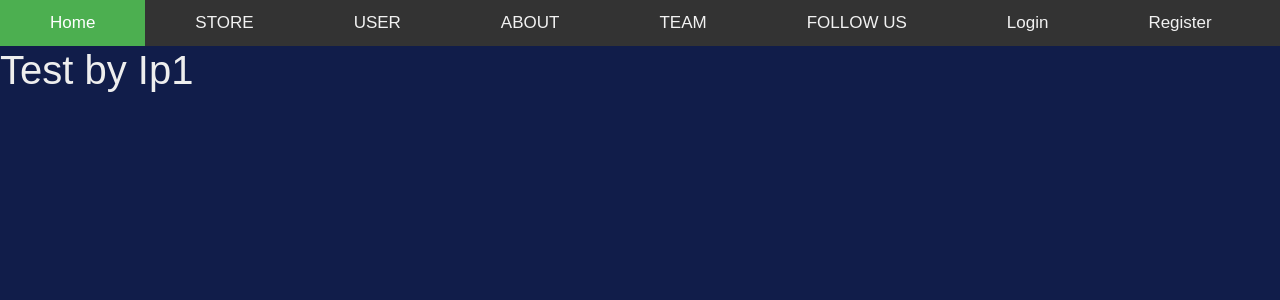
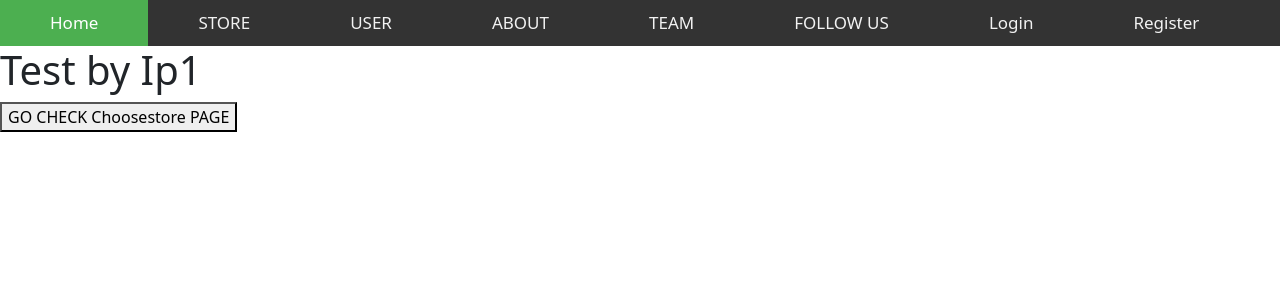
Before and after one commit to siny2000/food-tu-project, a Vue app: page /User in a window 1280 px wide. Shown: the top 300 px of the page. Built offline with nearby package versions, Linux system fonts and the light colour scheme.

Commit message:
add 'check choosestore page button' to user page

```diff
--- a/src/components/Choosestore.vue
+++ b/src/components/Choosestore.vue
@@ -34,7 +34,7 @@
 
 </script>
 
-<style>
+<style scoped>
 
 .store{
     width:40%;
--- a/src/components/User.vue
+++ b/src/components/User.vue
@@ -1,7 +1,7 @@
 <template>
   <div class="user">
     <h1>Test by Ip1</h1>
-      <!--ลิสต์ของออเดอร์ -->
+    <router-link tag="button" to="/Choosestore">GO CHECK Choosestore PAGE</router-link>
 
   </div>
 </template>
--- a/src/components/Verification.vue
+++ b/src/components/Verification.vue
@@ -28,7 +28,7 @@
 }
 </script>
 
-<style>
+<style scoped>
 #wrapper {
   font-family: 'Lucida Sans', 'Lucida Sans Regular', 'Lucida Grande', 'Lucida Sans Unicode', Geneva, Verdana, sans-serif;
   font-size: 1.5rem;
```
